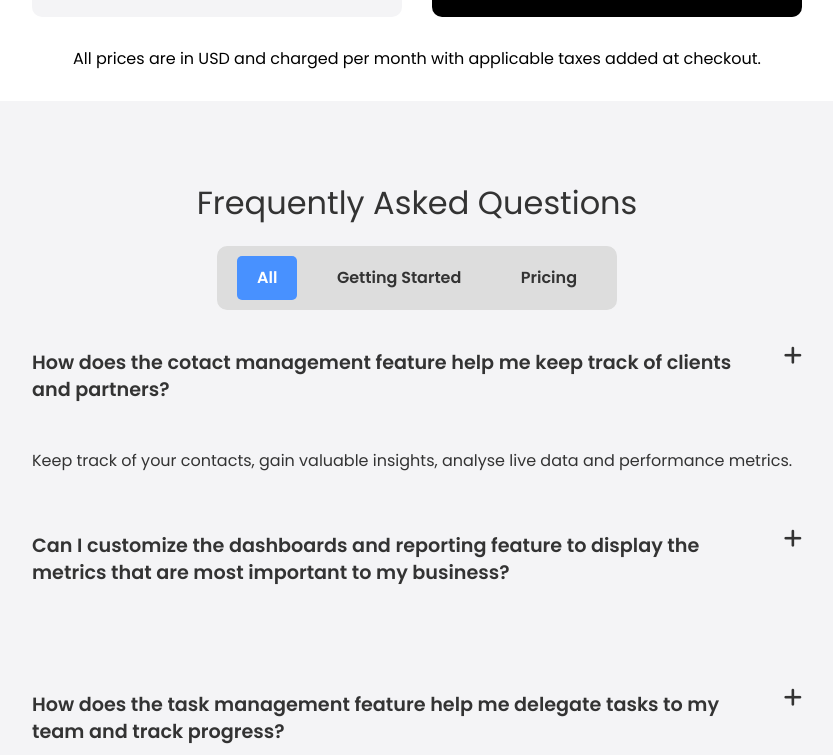
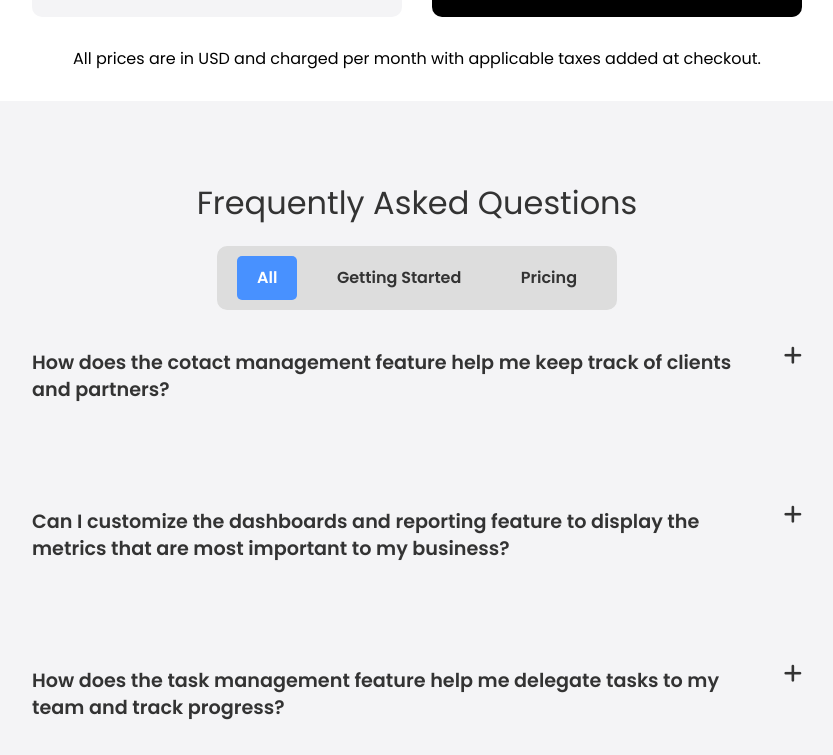
Before and after one commit to brje/CT70A9110-SDS-Front-end, a plain HTML site: page index.html in a window 1280 px wide. Both pictures are taken after a click on the icon 1015 px from the left and 3061 px from the top of the page. Shown: the part 2706-3461 px from the top of the page, without its empty margins (223-1056 px from the left). Drawn offline with Linux system fonts and the light colour scheme.

Commit message:
FAQ js ready, start of footer

```diff
--- a/js/main.js
+++ b/js/main.js
@@ -4,7 +4,7 @@ document.addEventListener('DOMContentLoaded', () => {
 
     faqContainer.addEventListener('click', (e) => {
         const groupHeader = e.target.closest('.faq-group-header');
-        console.log(groupHeader)
+        //console.log(groupHeader)
 
         if (!groupHeader) return;
 
@@ -15,5 +15,22 @@ document.addEventListener('DOMContentLoaded', () => {
         //Toggle icon
         icon.classList.toggle('fa-plus');
         icon.classList.toggle('fa-minus');
+
+
+        // Toggle visibility of body
+        groupBody.classList.toggle('open');
+
+        // Remove class open -> closses other groups if another is opened
+        const otherGroups = faqContainer.querySelectorAll('.faq-group');
+
+        otherGroups.forEach((otherGroup) => {
+          if (otherGroup !== group) {
+            const otherGroupBody = otherGroup.querySelector('.faq-group-body');
+            const otherIcon = otherGroup.querySelector('.faq-group-header i');
+            otherGroupBody.classList.remove('open');
+            otherIcon.classList.remove('fa-minus');
+            otherIcon.classList.add('fa-plus');
+            }
+        });
     });
 });
```
Also changed, not shown: index.html (+4 -0 lines).
